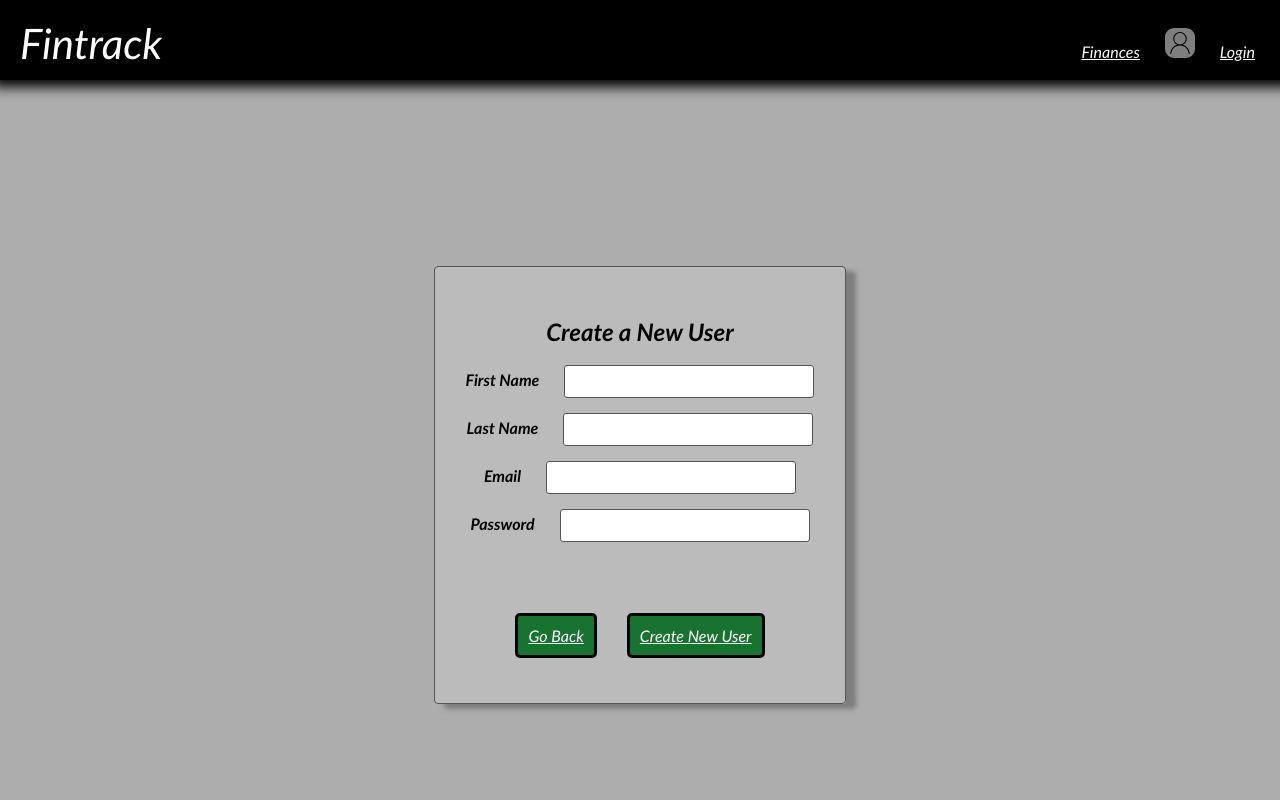
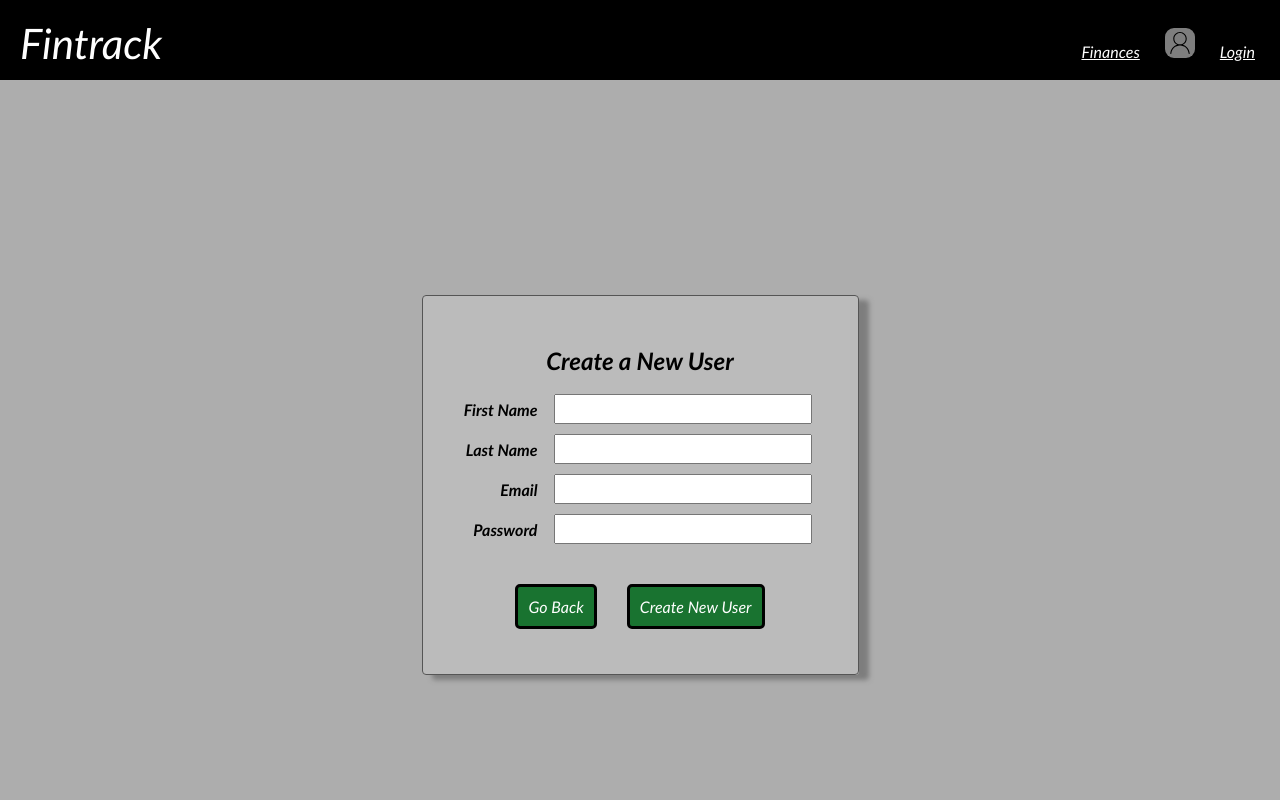
Before and after one commit to DexStephens/FinTrack, a React (Create React App) app in the folder client/: page /profile/newUser in a window 1280 px wide. Shown: the top 800 px of the page. Built offline with nearby package versions, Linux system fonts and the light colour scheme.

Commit message:
alignedForms

```diff
--- a/client/src/Profile/LoginForm.tsx
+++ b/client/src/Profile/LoginForm.tsx
@@ -50,28 +50,27 @@ export const LoginForm = () => {
       <div className="content">
         <form onSubmit={handleSubmit(submitForm)}>
           <ProfileFieldset disabled={isSubmitting || successfullySubmitted}>
-            <div
-              css={css`
-                display: flex;
-                justify-content: center;
-              `}
-            >
-              <h2>Login</h2>
-            </div>
-            <FieldContainer>
-              <FieldLabel htmlFor="email">Email</FieldLabel>
-              <FieldInput
+            <h2>Login</h2>
+            <div className="formInputs">
+              <label htmlFor="" className="myLabel">
+                Email
+              </label>
+              <input
+                className="myInput"
                 type="text"
                 id="email"
                 {...register('email', { required: true })}
               />
               {errors.email?.type === 'required' && (
-                <p>Please enter your email</p>
+                <p className="inputError">Please enter your email</p>
               )}
-            </FieldContainer>
-            <FieldContainer>
-              <FieldLabel htmlFor="password">Password</FieldLabel>
-              <FieldInput
+            </div>
+            <div className="formInputs">
+              <label htmlFor="" className="myLabel">
+                Password
+              </label>
+              <input
+                className="myInput"
                 type="text"
                 id="password"
                 {...register('password', {
@@ -79,9 +78,9 @@ export const LoginForm = () => {
                 })}
               />
               {errors.password?.type === 'required' && (
-                <p>Please enter your password</p>
+                <p className="inputError">Please enter your password</p>
               )}
-            </FieldContainer>
+            </div>
             {invalidUser && <h3>Email or password is invalid</h3>}
             <FormButtonContainer>
               <Link className="buttons" to="../login">
--- a/client/src/Profile/NewUserForm.tsx
+++ b/client/src/Profile/NewUserForm.tsx
@@ -47,37 +47,50 @@ export const NewUserForm = () => {
               <h2>Create a New User</h2>
             </div>
 
-            <FieldContainer>
-              <FieldLabel htmlFor="firstName">First Name</FieldLabel>
-              <FieldInput
+            <div className="formInputs">
+              <label className="myLabel" htmlFor="firstName">
+                First Name
+              </label>
+              <input
+                className="myInput"
                 id="firstName"
                 type="text"
                 {...register('firstName', { required: true, minLength: 2 })}
               />
               {errors.firstName?.type === 'required' && (
-                <p>First name is required</p>
+                <p className="inputError">First name is required</p>
               )}
               {errors.firstName?.type === 'minLength' && (
-                <p>First name must have at least two characters</p>
+                <p className="inputError">
+                  First name must have at least two characters
+                </p>
               )}
-            </FieldContainer>
-            <FieldContainer>
-              <FieldLabel htmlFor="lastName">Last Name</FieldLabel>
-              <FieldInput
+            </div>
+            <div className="formInputs">
+              <label className="myLabel" htmlFor="lastName">
+                Last Name
+              </label>
+              <input
+                className="myInput"
                 id="lastName"
                 type="text"
                 {...register('lastName', { required: true, minLength: 2 })}
               />
               {errors.lastName?.type === 'required' && (
-                <p>Last name is required</p>
+                <p className="inputError">Last name is required</p>
               )}
               {errors.lastName?.type === 'minLength' && (
-                <p>Last name must have at least two characters</p>
+                <p className="inputError">
+                  Last name must have at least two characters
+                </p>
               )}
-            </FieldContainer>
-            <FieldContainer>
-              <FieldLabel htmlFor="email">Email</FieldLabel>
-              <FieldInput
+            </div>
+            <div className="formInputs">
+              <label className="myLabel" htmlFor="email">
+                Email
+              </label>
+              <input
+                className="myInput"
                 id="email"
                 type="text"
                 {...register('email', {
@@ -85,14 +98,19 @@ export const NewUserForm = () => {
                   pattern: /.+@\w+\.\w+/,
                 })}
               />
-              {errors.email?.type === 'required' && <p>Email is required</p>}
+              {errors.email?.type === 'required' && (
+                <p className="inputError">Email is required</p>
+              )}
               {errors.email?.type === 'pattern' && (
-                <p>Please use a valid email</p>
+                <p className="inputError">Please use a valid email</p>
               )}
-            </FieldContainer>
-            <FieldContainer>
-              <FieldLabel htmlFor="password">Password</FieldLabel>
-              <FieldInput
+            </div>
+            <div className="formInputs">
+              <label className="myLabel" htmlFor="password">
+                Password
+              </label>
+              <input
+                className="myInput"
                 id="password"
                 type="text"
                 {...register('password', {
@@ -102,12 +120,14 @@ export const NewUserForm = () => {
                 })}
               />
               {errors.password?.type === 'required' && (
-                <p>Adding a password is required</p>
+                <p className="inputError">Adding a password is required</p>
               )}
               {errors.password?.type === 'pattern' && (
-                <p>The password does not meet the specified pattern</p>
+                <p className="inputError">
+                  The password does not meet the specified pattern
+                </p>
               )}
-            </FieldContainer>
+            </div>
             <FormButtonContainer>
               <Link className="buttons" to="../login">
                 Go Back
--- a/client/src/Styles.ts
+++ b/client/src/Styles.ts
@@ -38,7 +38,7 @@ export const HomeCard = styled.div`
 export const ProfileFieldset = styled.fieldset`
   margin: 10px auto 0 auto;
   padding: 30px;
-  width: 350px;
+  width: 375px;
   background-color: ${secondaryGrey};
   border-radius: 4px;
   border: 1px solid ${primaryGrey};
@@ -79,13 +79,12 @@ const baseFieldCSS = css`
 export const FieldInput = styled.input`
   ${baseFieldCSS};
   width: 250px;
-  margin-left: 25px;
-  vertical-align: baseline;
+  display: inline-block;
 `;
 
 export const FieldLabel = styled.label`
   font-weight: bold;
-  display: inline-block;
+  width: 150px;
 `;
 
 export const FieldContainer = styled.div`
@@ -94,8 +93,7 @@ export const FieldContainer = styled.div`
 `;
 
 export const FormButtonContainer = styled.div`
-  margin: 30px 0px 0px 0px;
-  padding: 20px 0px 0px 0px;
+  margin: 24px 0px 0px 0px;
   border-top: 1px solid ${secondaryGrey};
   display: flex;
   justify-content: center;
--- a/client/src/myCSS.css
+++ b/client/src/myCSS.css
@@ -9,7 +9,6 @@ nav {
   top: 0;
   left: 0;
   right: 0;
-  box-shadow: 4px 0px 12px 12px #000000;
 }
 
 nav .logo {
@@ -117,8 +116,33 @@ h1 {
   border-radius: 5px;
   color: rgb(255, 255, 255);
   display: inline-block;
+  text-decoration: none;
 }
 
 .buttons:hover {
   background-color: rgb(17, 85, 34);
 }
+
+.myLabel {
+  float: left;
+  width: 85px;
+  text-align: right;
+  font-weight: bold;
+  padding-top: 6px;
+}
+
+.myInput {
+  width: 250px;
+  height: 24px;
+  font-family: 'Trebuchet MS', 'Lucida Sans Unicode', 'Lucida Grande',
+    'Lucida Sans', Arial, sans-serif;
+}
+
+.formInputs {
+  margin-bottom: 10px;
+}
+
+.inputError {
+  color: rgb(190, 0, 0);
+  font-weight: bold;
+}
```
